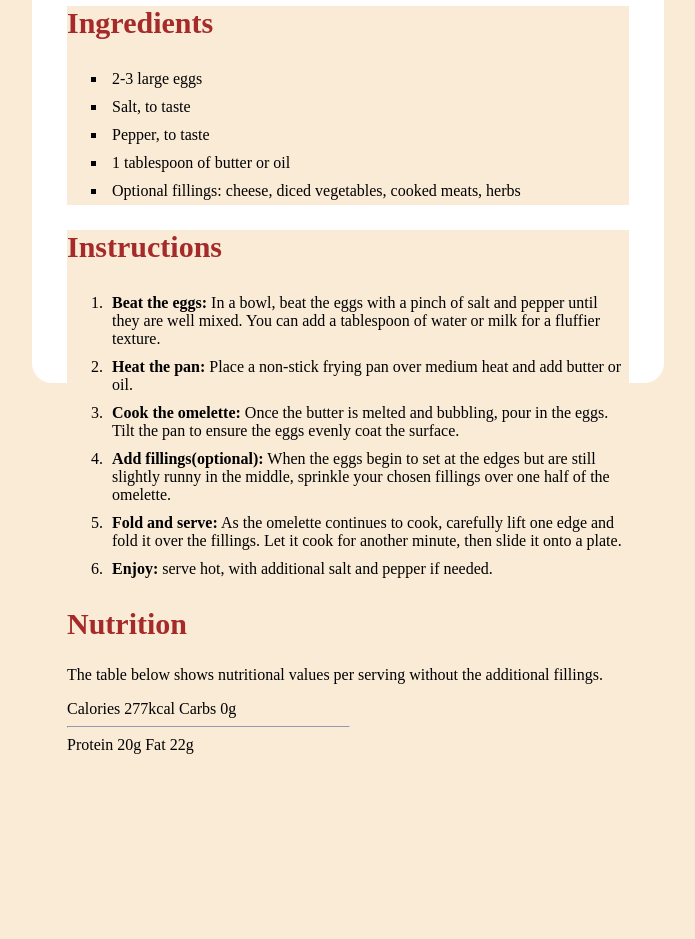
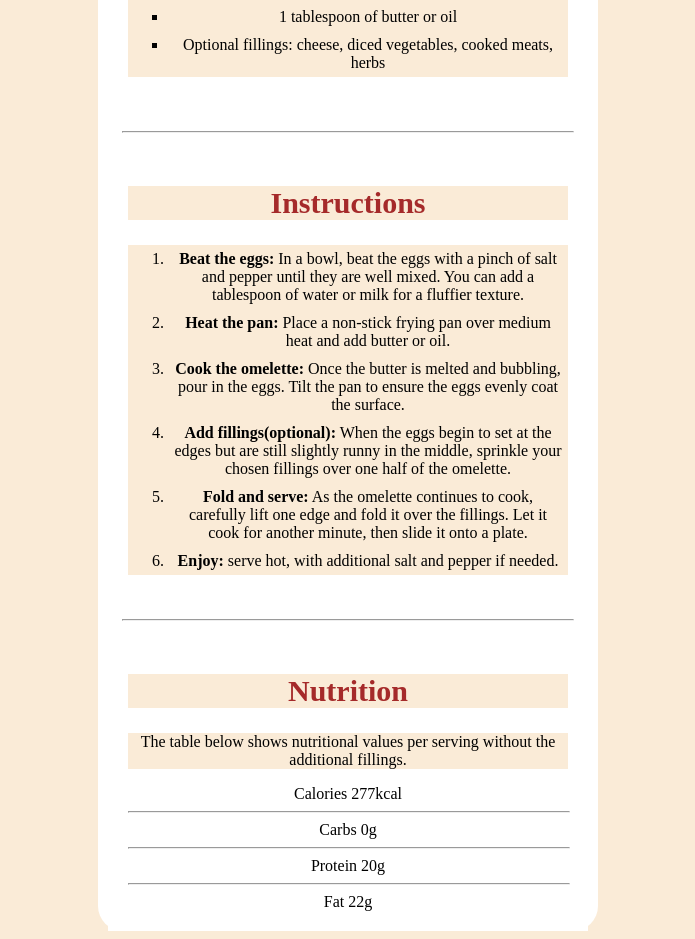
Before and after one commit to LeeJasonK/CSS-Challenge, a plain HTML site: page index.html in a window 1280 px wide. Shown: the part 787-1726 px from the top of the page, without its empty margins (292-987 px from the left). Before the commit the page ends 1541 px from the top, so only its background shows below. Drawn offline with Linux system fonts and the light colour scheme.

Commit message:
modified

```diff
--- a/index.html
+++ b/index.html
@@ -10,15 +10,19 @@
 
   <link rel="stylesheet" href="style.css">
 </head>
-<body background-color="white">
+<body>
+  <center>
   <main>
-    <div class="content">
+    <div class="flex-container">
         <tr>
-        <td><img width="100%" height="auto" src="./assets/images/image-omelette.jpeg" alt="Simple Omelette Receipe"></td>
+        <td><img src="./assets/images/image-omelette.jpeg" alt="Simple Omelette Receipe" class="center"></td>
         </tr>
+
+      <section class="simple">
         <h1>Simple Omelette Recipe</h1>
         <p> An easy and quick dish, perfect for any meal. This classic omelette combines beaten eggs cooked
             to perfection, optionally filled with your choice of cheese, vegetables, or meats.</p>
+      </section>
 
       <section class="prep">
         <h3>Preparation Time</h3>
@@ -29,6 +33,7 @@
         </ul>
       </section>
 
+
       <section class="Ingredients">
         <h2>Ingredients</h2>
           <ul class="a">
@@ -38,6 +43,8 @@
           <li>1 tablespoon of butter or oil</li>
           <li>Optional fillings: cheese, diced vegetables, cooked meats, herbs</li>
       </section>
+
+      <hr style="width:90%;text-align:center">
 
        <section class="Instructions">
         <h2>Instructions</h2>
@@ -54,33 +61,33 @@
           <li><strong>Enjoy:</strong> serve hot, with additional salt and pepper if needed.</li>
        </section>
 
+       <hr style="width:90%;text-align:center">
+
       <section class="Nutrition">
         <h2>Nutrition</h2>
         <p>The table below shows nutritional values per serving without the additional fillings.</p>
-      </section>
-
         <tr>
           <th>Calories</th>
-          <td>277kcal</td>
+          <td class="td">277kcal</td>
         </tr>
-      </section>
-
+        <hr style="width:100%;text-align:left;margin-left:0">
        <tr>
          <th>Carbs</th>
          <td>0g</td>
        </tr>
-        <hr style="width:50%;text-align:left;margin-left:0">
-
+         <hr style="width:100%;text-align:left;margin-left:0">
        <tr>
          <th>Protein</th>
          <td>20g</td>
        </tr>
-
+       <hr style="width:100%;text-align:left;margin-left:0">
        <tr>
          <th>Fat</th>
          <td>22g</td>
       </tr>
+      </section>
   </div>
 </main>
+</center>
 </body>
 </html>
--- a/style.css
+++ b/style.css
@@ -4,37 +4,86 @@
 }
 
 body {
+    text-align: left;
+}
+.flex-container {
+    display: flex;
+    flex-direction: column;
     background-color: white;
-}
+    width: 500px;
+    height: auto;
+    border-radius: 25px;
+  }
 
-
-.content {
-    max-width: 50%;
-    margin-top: 100px;
-    margin-left: 25%;
-    margin-right: 25%;
-    padding: 35px;
-    box-align: center;
-    height: 1000px;
-    border-radius: 20px;
-    background-color: white;
-}
+  .flex-container > div {
+    width: 50%;
+    margin-bottom: 50px;
+    text-align: left;
+    line-height: auto;
+  }
 
 img {
     border-radius: 20px;
 }
 
+.div {
+    width: auto;
+}
+
+.center {
+    margin-top: 20px;
+    margin-bottom: 20px;
+    margin-left: 20px;
+    margin-right: 20px;
+    width: auto;
+  }
+
+  .simple {
+    background-color: white;
+    margin-top: 10px;
+    margin-bottom: 10px;
+    margin-left: 10px;
+    margin-right: 10px;
+    padding: 10px;
+    border-radius: 10px;
+    text-align: center;
+  }
+
 .prep {
     background-color: lightpink;
-    padding: 15px;
+    margin-left: 20px;
+    margin-right: 20px;
+    padding: 10px;
     border-radius: 10px;
+    width: auto;
 }
 
-#instruction {
-    padding: 15px;
+.Ingredients {
+    background-color: white;
+    padding: 20px;
+    margin-bottom: 10px;
+    margin-left: 10px;
+    margin-right: 10px;
 }
 
-h1 { font-size: 50px; } h2 { font-size: 30px; color: brown;} h3 { font-size: 20px; color: brown;}
+.Instructions {
+    background-color: white;
+    padding: 20px;
+    margin-left: 10px;
+    margin-right: 10px;
+}
+
+.Nutrition {
+    background-color: white;
+    padding: 20px;
+    margin-left: 10px;
+    margin-right: 10px;
+    width: auto;
+}
+
+h1 { font-size: 35px
+    background-color: white;
+} h2 { font-size: 30px; color: brown;} h3 { font-size: 20px; color: rgb(235, 7, 7);}
 
 p {
     font-family: young-serif;
@@ -54,7 +103,7 @@ li {
 
 td {
     text-align:left;
-    padding-left: 200px;
+    margin-left: 200px;
     color: brown;
     font-style: bold;
 }
```
Lines whose indentation alone changed are shown as unchanged.
